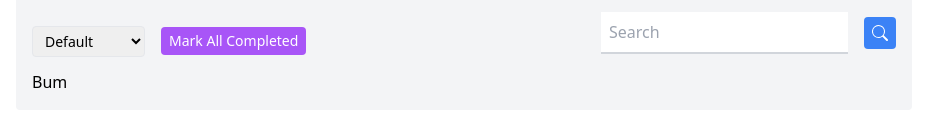
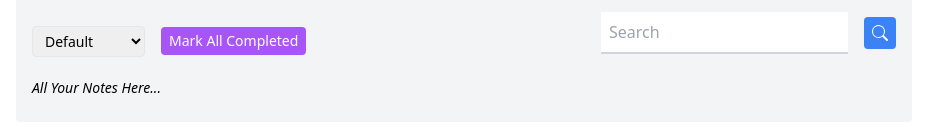
Before and after one commit to egesua/redux-todo, a React (Create React App) app: page / in a window 1280 px wide. Shown: the part 162-300 px from the top of the page, without its empty margins (176-1103 px from the left). Built offline with nearby package versions, Linux system fonts and the light colour scheme.

Commit message:
todo item mapping fixed. Also conditional rendering training.

```diff
--- /dev/null
+++ b/src/components/TodoItem.js
@@ -0,0 +1,51 @@
+import React from "react";
+import { FaCheck, FaTimes, FaToggleOff, FaToggleOn } from "react-icons/fa";
+import { useDispatch } from "react-redux";
+import { markCompleted, toggleTodo } from "../redux/actions";
+
+export const TodoItem = ({ todo, index }) => {
+  const dispatch = useDispatch();
+
+  return (
+    <li className="flex flex-col sm:flex-row sm:items-center justify-between border-b-2 py-2 gap-4">
+      <div className="flex items-center">
+        <span className="mr-4 text-gray-500">{index + 1}</span>
+        <span
+          className={`mr-4 ${
+            todo.completed ? "line-through text-red-500" : " "
+          }`}
+        >
+          {todo.text}
+        </span>
+      </div>
+      <div className="space-x-3 ml-8">
+        <button
+          onClick={() => dispatch(toggleTodo(index))}
+          className="mr-2 text-sm bg-blue-500 text-white sm:px-2 py-1 px-1 rounded"
+        >
+          {todo.completed ? <FaToggleOff /> : <FaToggleOn />}
+        </button>
+        {!todo.completed && (
+          <button
+            onClick={() => dispatch(markCompleted(index))}
+            className="mr-2 text-sm bg-blue-500 text-white sm:px-2 py-1 px-1 rounded"
+          >
+            <FaCheck />
+          </button>
+        )}
+
+        {todo.completed && (
+          <button
+            onClick={() => dispatch(markCompleted(index))}
+            className="mr-2 text-sm bg-blue-500 text-white sm:px-2 py-1 px-1 rounded"
+          >
+            <FaTimes />
+          </button>
+        )}
+
+      </div>
+    </li>
+  );
+};
+
+export default TodoItem;
--- a/src/components/TodoList.js
+++ b/src/components/TodoList.js
@@ -1,11 +1,34 @@
-import React from "react"
+import { useSelector } from "react-redux";
+import TodoItem from "./TodoItem";
 
-const TodoList = (props) => {
+const TodoList = () => {
+  const filteredTodos = useSelector((state) => {
+    const todos = state.todos;
+    const filter = state.filter;
+    const searchTerm = state.searchTerm;
+
+    return todos.filter((todo) => {
+      const matchesFilter =
+        (filter === "COMPLETED" && todo.completed) ||
+        (filter === "INCOMPLETED" && !todo.completed) ||
+        filter === "ALL";
+
+      const matchesSeacrh = todo.text.toLowerCase().includes(searchTerm);
+
+      return matchesFilter && matchesSeacrh;
+    });
+  });
+
+  console.log("Filtered Todos: " + filteredTodos);
+
   return (
-    <div>
-      Bum
-    </div>
-  )
+    <ul>
+      <li className="my-2 text-sm italic">All Your Notes Here...</li>
+      {filteredTodos.map((todo, index) => (
+        <TodoItem key={index} todo={todo} index={index}/>
+      ))}
+    </ul>
+  );
 };
 
 export default TodoList;
```
